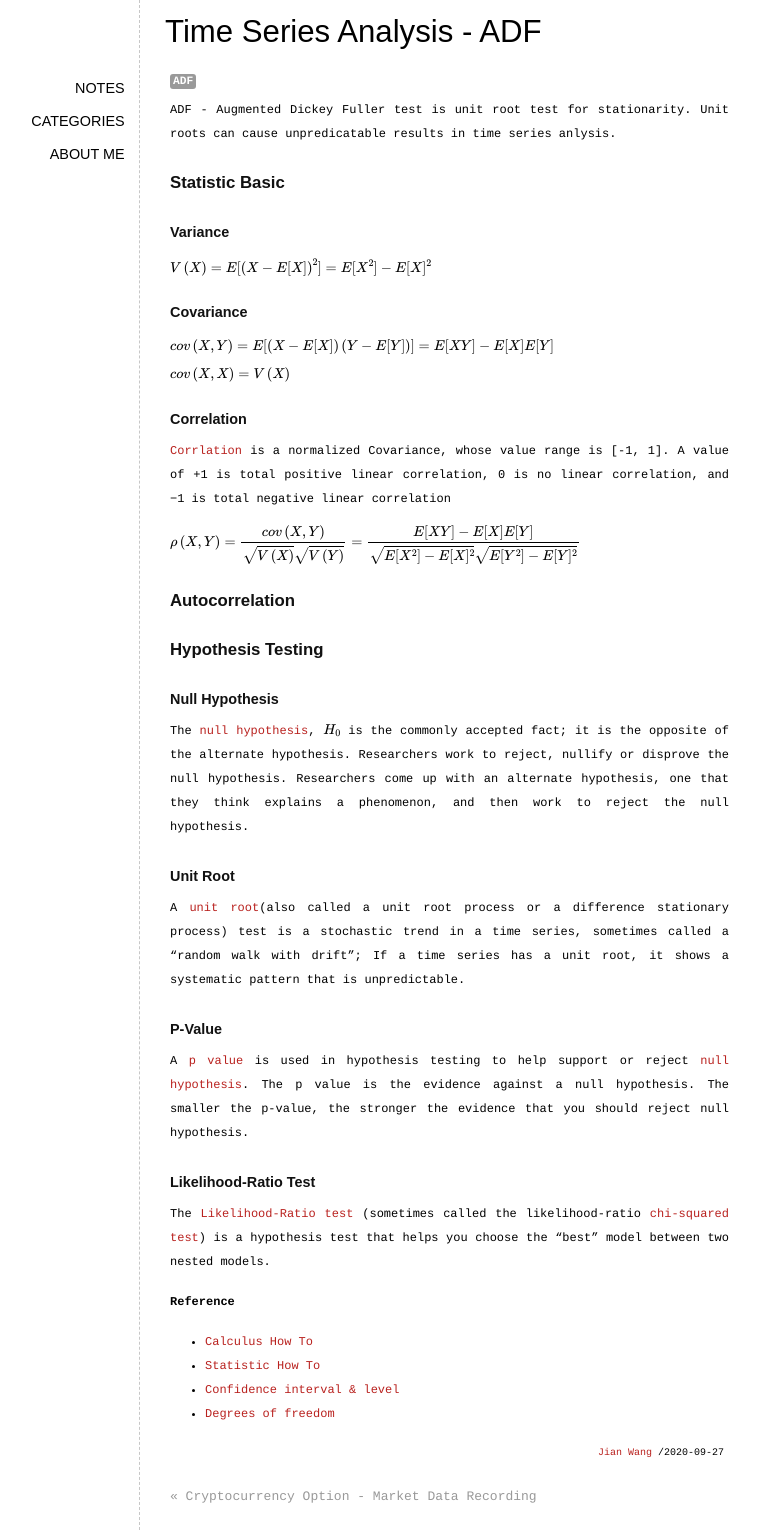
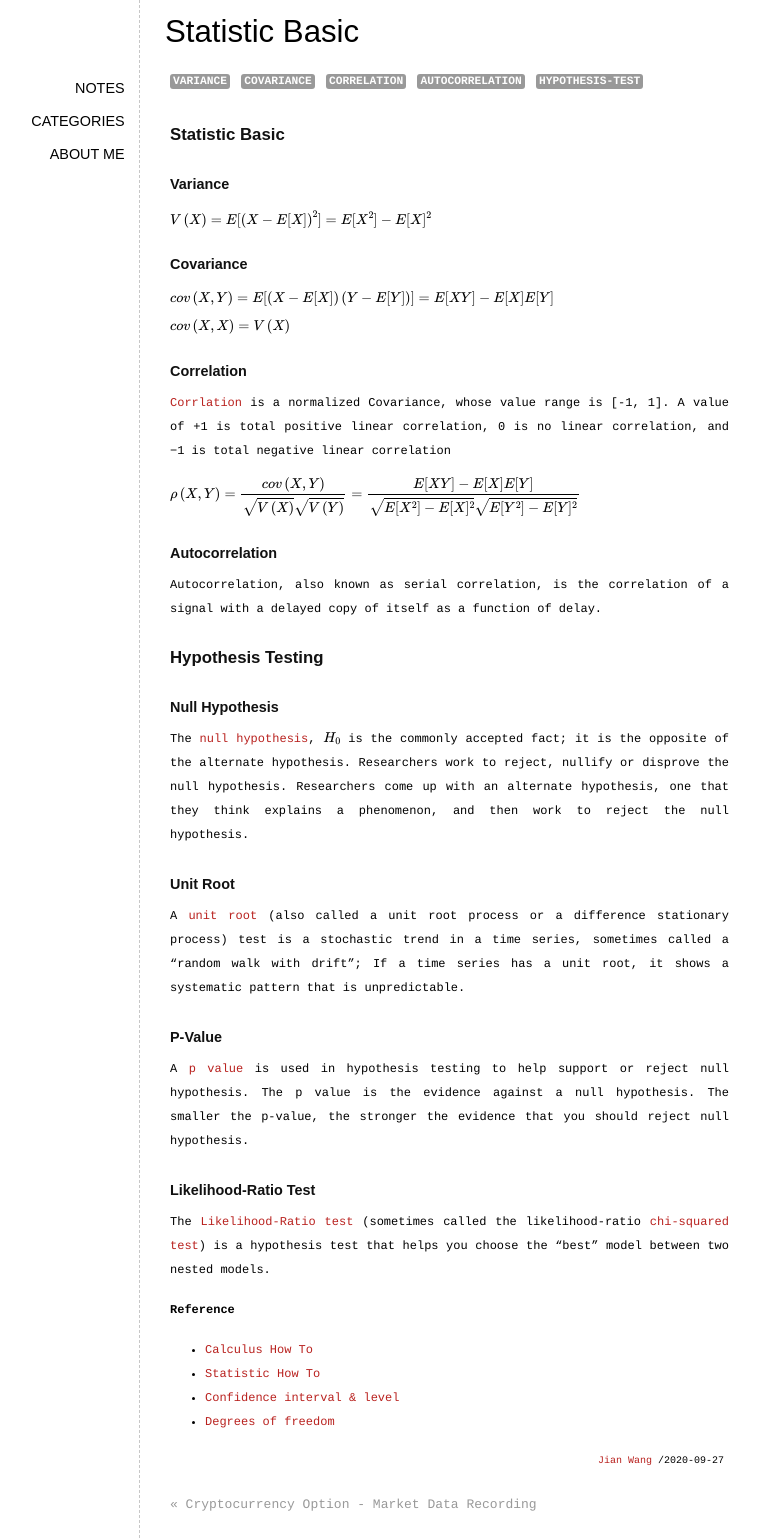
Before and after one commit to elan2wang/note, a Jekyll site: the page built from _posts/2020-09-27-statistic-basic.md, in a window 1280 px wide. Shown: the whole page, without its empty margins (111-871 px from the left). Built offline with Jekyll 4.4.1, drawn with Linux system fonts in a browser that asks for light colours; formulas are drawn with MathJax 3; comment, search, counter and statistics services are not loaded.

Commit message:
update post

```diff
--- a/_posts/2020-09-27-time-series-analysis-adf.md
+++ b/_posts/2020-09-27-statistic-basic.md
@@ -1,10 +1,9 @@
 ---
 layout: post
-title: Time Series Analysis - ADF
-tags: ADF
-categories: python, statistic
+title: Statistic Basic
+tags: variance covariance correlation autocorrelation hypothesis-test
+categories: statistic
 ---
-ADF - Augmented Dickey Fuller test is unit root test for stationarity. Unit roots can cause unpredicatable results in time series anlysis.
 
 ### Statistic Basic
 
@@ -27,8 +26,8 @@ cov\left(X, X\right) = V\left(X\right)
 \rho\left(X, Y\right) = \frac{cov\left(X, Y\right)}{\sqrt{V\left(X\right)}\sqrt{V\left(Y\right)}} = \frac{E[XY] - E[X]E[Y]}{\sqrt{E[X^2] - E[X]^2}\sqrt{E[Y^2] - E[Y]^2}}
 \\]
 
-### Autocorrelation
-
+#### Autocorrelation
+Autocorrelation, also known as serial correlation, is the correlation of a signal with a delayed copy of itself as a function of delay.
 
 ### Hypothesis Testing
 
@@ -36,10 +35,10 @@ cov\left(X, X\right) = V\left(X\right)
 The [null hypothesis](https://www.statisticshowto.com/probability-and-statistics/null-hypothesis/), $H_0$ is the commonly accepted fact; it is the opposite of the alternate hypothesis. Researchers work to reject, nullify or disprove the null hypothesis. Researchers come up with an alternate hypothesis, one that they think explains a phenomenon, and then work to reject the null hypothesis.
 
 #### Unit Root
-A [unit root](https://www.statisticshowto.com/unit-root/)(also called a unit root process or a difference stationary process) test is a stochastic trend in a time series, sometimes called a "random walk with drift"; If a time series has a unit root, it shows a systematic pattern that is unpredictable.
+A [unit root](https://www.statisticshowto.com/unit-root/) (also called a unit root process or a difference stationary process) test is a stochastic trend in a time series, sometimes called a "random walk with drift"; If a time series has a unit root, it shows a systematic pattern that is unpredictable.
 
 #### P-Value
-A [p value](https://www.statisticshowto.com/p-value/) is used in hypothesis testing to help support or reject [null hypothesis](https://www.statisticshowto.com/probability-and-statistics/null-hypothesis/). The p value is the evidence against a null hypothesis. The smaller the p-value, the stronger the evidence that you should reject null hypothesis.
+A [p value](https://www.statisticshowto.com/p-value/) is used in hypothesis testing to help support or reject null hypothesis. The p value is the evidence against a null hypothesis. The smaller the p-value, the stronger the evidence that you should reject null hypothesis.
 
 #### Likelihood-Ratio Test
 The [Likelihood-Ratio test](https://www.statisticshowto.com/likelihood-ratio-tests/) (sometimes called the likelihood-ratio [chi-squared test](https://en.wikipedia.org/wiki/Chi-squared_test)) is a hypothesis test that helps you choose the "best" model between two nested models.
```
Also changed, not shown: _posts/2020-03-12-high-frequency-trading.md (deleted, +0 -9 lines).
